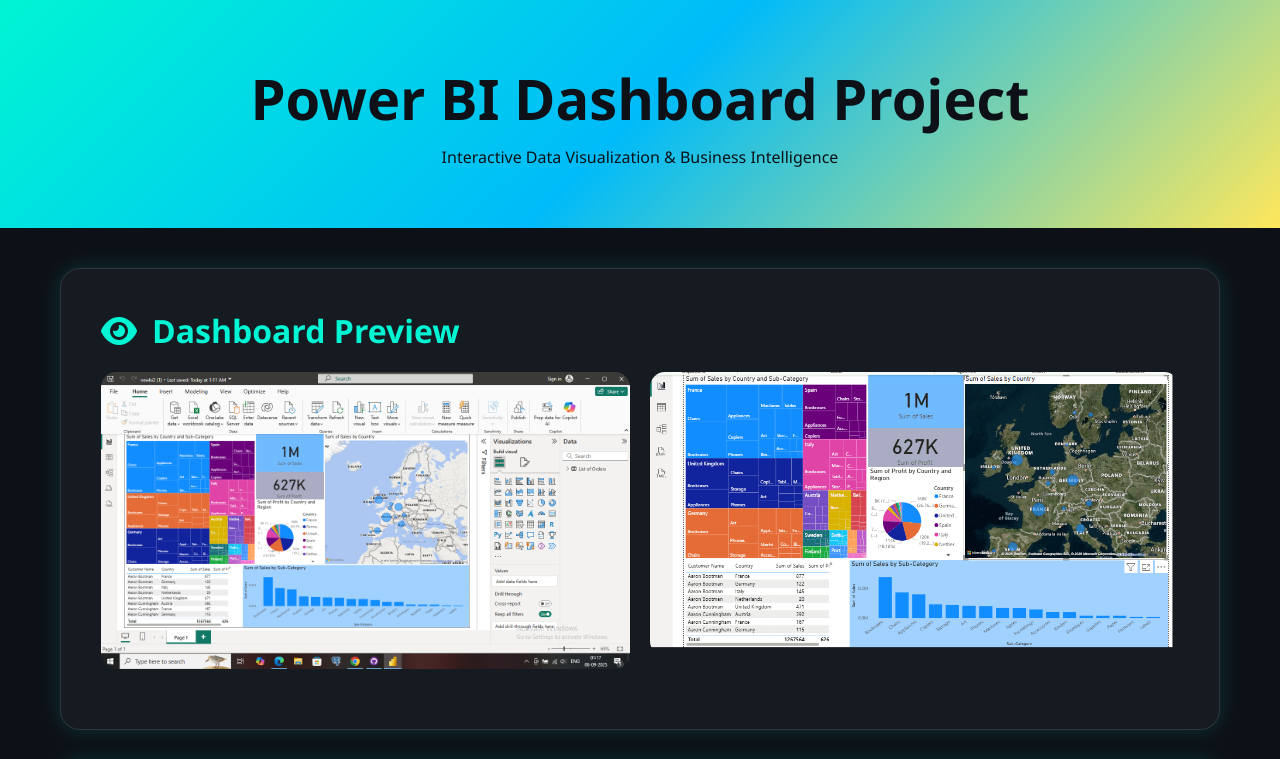
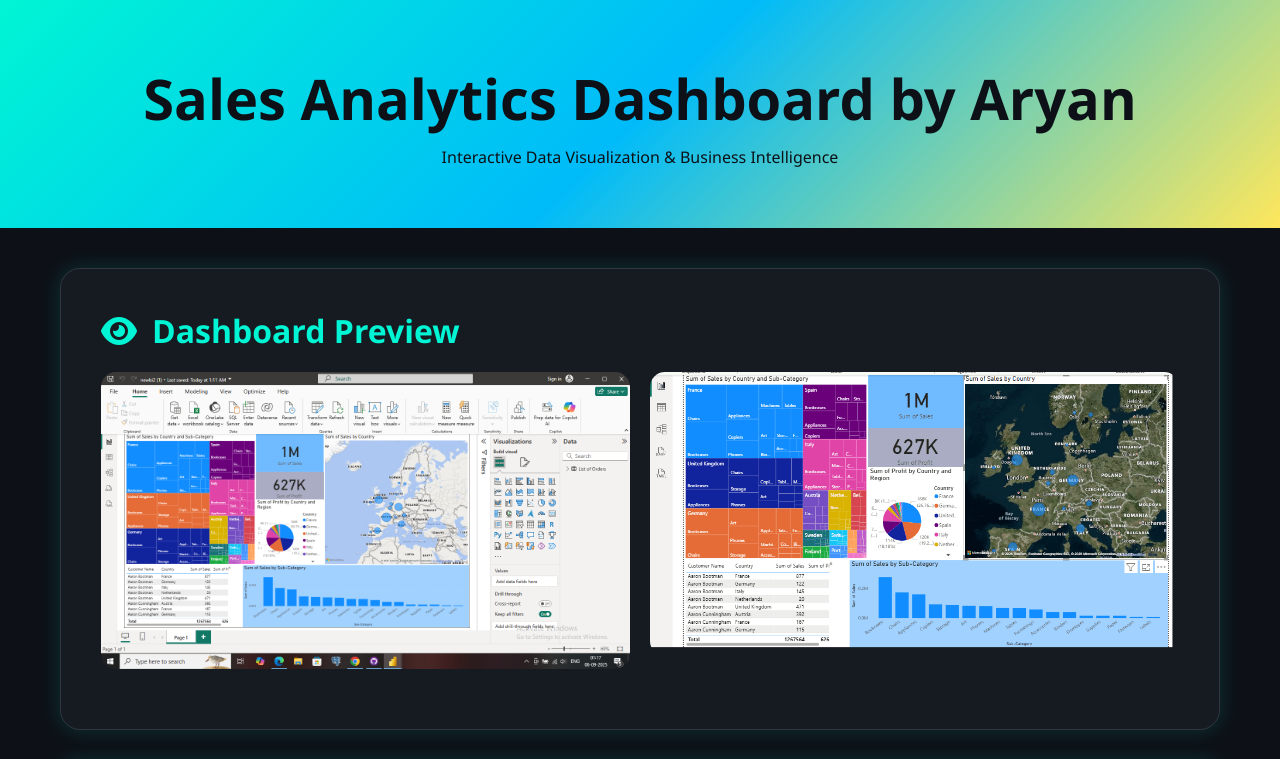
Before and after one commit to ARYAN8521/new-sales-dashboard, a plain HTML site: page index.html in a window 1280 px wide. Shown: the top 759 px of the page. Drawn offline with Linux system fonts and the light colour scheme.

Commit message:
Update index.html

```diff
--- a/index.html
+++ b/index.html
@@ -79,7 +79,7 @@
 </head>
 <body>
     <header>
-        <h1>Power BI Dashboard Project</h1>
+        <h1>Sales Analytics Dashboard by Aryan</h1>
         <p>Interactive Data Visualization & Business Intelligence</p>
     </header>
 
```
